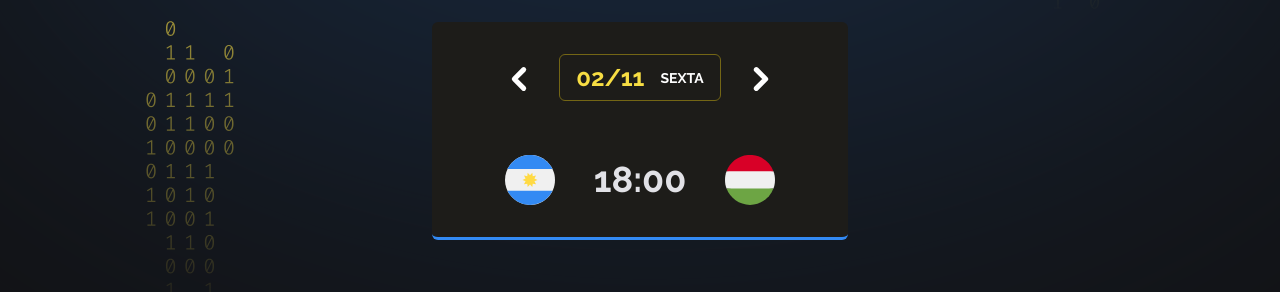
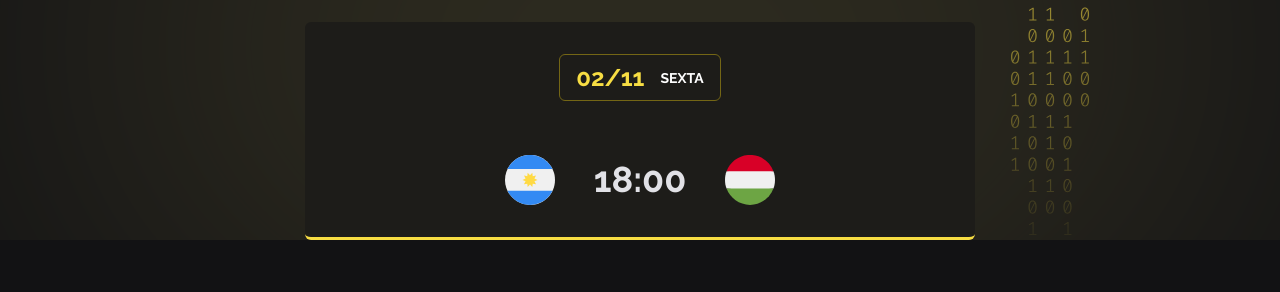
Before and after one commit to lRauane/Calendario_copa, a plain HTML site: page index.html in a window 1280 px wide. Shown: the part 660-952 px from the top of the page. After the commit the page ends 900 px from the top, so only its background shows below. Drawn offline with Linux system fonts and the light colour scheme.

Commit message:
animações, CSS variables e refactor

```diff
--- a/assets/css/style.css
+++ b/assets/css/style.css
@@ -5,11 +5,29 @@
   font-family: 'Raleway', sans-serif;
 }
 
+:root{
+  --card-color-primary: #f7dd43;
+  --card-border-color:#746615;
+  --card-bg-color: #1d1c19;
+
+  --card-bg-img: url(/assets/components/fundo-amarelo.svg)
+}
+
+body.blue{
+  --card-color-primary: #338af3;
+  --card-border-color:#338af3;
+  --card-bg-color: #202024;
+  --card-bg-img: url(/assets/components/fundo-azul.svg)
+}
+body.green{
+  --card-color-primary:#047c3f ;
+  --card-border-color:#047c3f;
+  --card-bg-color: #1a1f18;
+  --card-bg-img: url(/assets/components/fundo-verde.svg)
+}
+
 body {
-  background-color: #121214;
-  background-image: url(/assets/components/wallpaper.svg);
-  background-position-x: center;
-  background-position-y: 55.6%;
+  background: #121214 var(--card-bg-img) no-repeat top center/cover;
 }
 
 ul {
@@ -23,13 +41,16 @@ header {
 
 #app {
   width: fit-content;
-  margin: 52px auto;
+  padding-top: 52px;
+  margin: auto;
 }
-#cards{
+
+#cards {
   display: flex;
   flex-direction: column;
   gap: 32px;
 }
+
 .card {
   padding: 32px 23px;
   text-align: center;
@@ -41,19 +62,22 @@ header {
   align-items: center;
 
 
-  background: #1d1c19;
-  border-bottom: 3px solid #338AF3;
+  background: var(--card-bg-color);
+  border-bottom: 3px solid var(--card-color-primary);
   border-radius: 6px;
 }
-.card .card-info{
+
+.card .card-info {
   display: grid;
   grid-template-columns: 1fr 2fr 1fr;
-  justify-items:center;
+  justify-items: center;
 }
-.card .card-info .img-app{
+
+.card .card-info .img-app {
   margin-top: 10px;
   cursor: pointer;
 }
+
 .card h2 {
   display: flex;
   justify-content: center;
@@ -63,7 +87,7 @@ header {
   color: #f7dd43;
 
   padding: 8px 16px;
-  border: 1px solid #746615;
+  border: 1px solid var(--card-border-color);
   border-radius: 6px;
   width: fit-content;
   margin-inline: auto;
@@ -76,7 +100,8 @@ header {
   text-transform: uppercase;
 
 }
-.card ul{
+
+.card ul {
   display: flex;
   flex-direction: column;
   gap: 24px;
@@ -89,10 +114,12 @@ header {
   align-items: center;
   justify-content: space-between;
 }
-.card ul li + li{
+
+.card ul li+li {
   padding-top: 24px;
   border-top: 1px solid #323238;
 }
+
 .card ul li strong {
   font-weight: 900;
   font-size: 36px;
@@ -100,3 +127,35 @@ header {
 
   color: #e1e1e6;
 }
+
+.card ul li strong:hover,
+.card ul li img:hover {
+  transform: scale(1.1);
+}
+.card ul li strong,
+.card ul li img{
+  transition: transform 0.3s;
+}
+
+.card{
+  animation: appear 3s;
+}
+
+@keyframes appear{
+  0%{
+    transform: translateY(-50px);
+    opacity:0;
+  }
+  100%{
+    transform: translateY(0px);
+    opacity: 1;
+  }
+}
+
+@media (min-width:700px){
+  #cards{
+    max-width: 670px;
+    flex-direction: row;
+    flex-wrap: wrap;
+  }
+}
--- a/assets/js/app.js
+++ b/assets/js/app.js
@@ -1,6 +1,3 @@
-function header() {
-  return `<img src="./assets/components/logo.svg" alt="">`;
-}
 function createGame(player1, hour, player2) {
   return `
   <li><img src="./assets/components/icon-${player1}.svg" alt="Flag of ${player1}">
@@ -9,37 +6,20 @@ function createGame(player1, hour, player2) {
       </li>
   `;
 }
+let delay = -0.3;
 function createCard(date, day, games) {
+  delay = delay + 0.3;
   return `
-  <div class="card">
-  <div class="card-info">
-    <img src="./assets/components/arrow-left.svg" alt="" width="30" class="img-app">
+  <div class="card" style="animation-delay: ${delay}s">
     <h2>${date}<span>${day}</span></h2>
-    <img src="./assets/components/arrow-right.svg" alt="" width="30" class="img-app">
-  </div>
-  <div class="card-games">
     <ul>
       ${games}
     </ul>
     </div>
-  </div>
   `;
 }
 
-document.querySelector("#app").innerHTML = `
-<header>
-${header()}
-</header>
-
-<main id="cards">
-${createCard("24/11", "Quinta",
-createGame('brazil', '16:00', 'cameroon')
-)}
-${createCard("28/11", "Segunda",
-createGame('argentina', '18:00', 'hungary')
-)}
-${createCard("02/11", "sexta",
-createGame('argentina', '18:00', 'hungary')
-)}
-</main>
-`;
+document.querySelector("#cards").innerHTML =
+  createCard("24/11", "Quinta", createGame("brazil", "16:00", "cameroon")) +
+  createCard("28/11", "Segunda", createGame("argentina", "18:00", "hungary")) +
+  createCard("02/11", "sexta", createGame("argentina", "18:00", "hungary"));
--- a/index.html
+++ b/index.html
@@ -16,9 +16,12 @@
 
 </head>
 
-<body>
+<body class="verde">
   <div id="app">
-
+    <header>
+     <img src="./assets/components/logo.svg" alt="">
+    </header>
+    <main id="cards"></main>
   </div>
 
   <script src="./assets/js/app.js"></script>
```
Also changed, not shown: assets/components/fundo-amarelo.svg (added), assets/components/fundo-azul.svg (renamed from assets/components/wallpaper.svg), assets/components/fundo-verde.svg (added).
